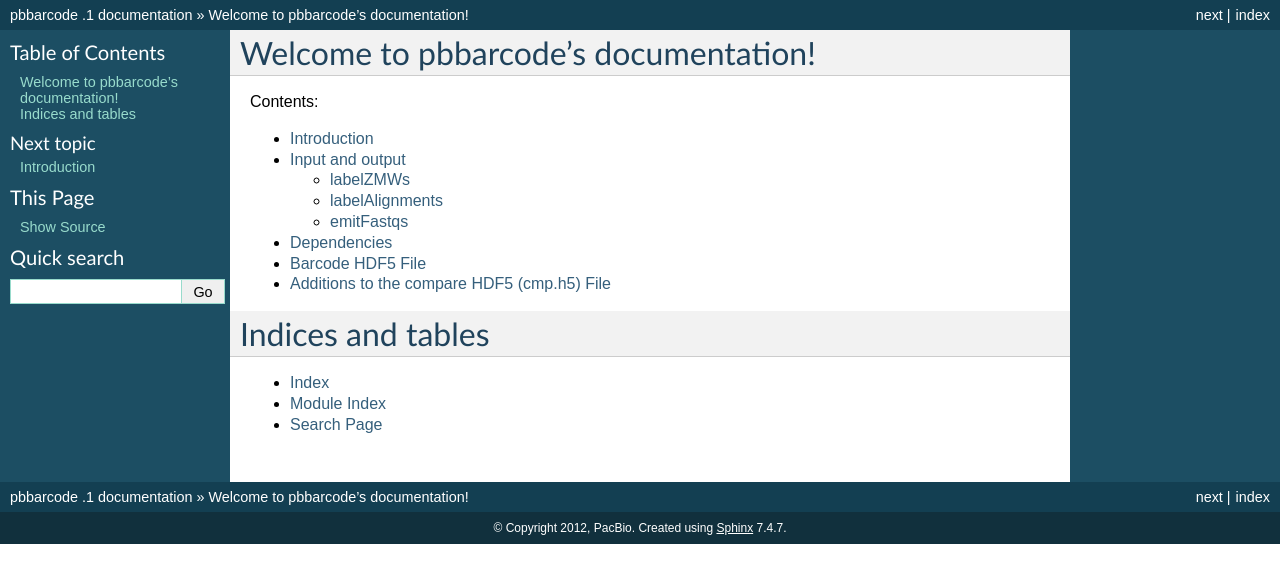
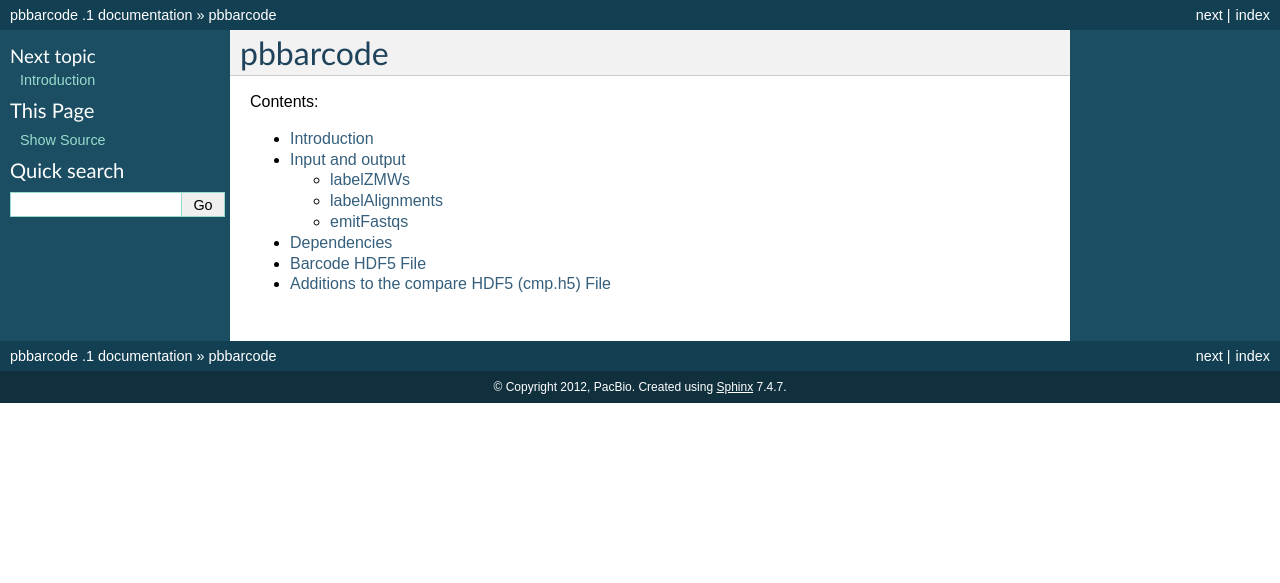
Before and after one commit to bnbowman/pbbarcode, a Sphinx documentation site: the page built from doc/index.rst, in a window 1280 px wide. Shown: the top 583 px of the page. Built offline with Sphinx 7.4.7, drawn with Linux system fonts in a browser that asks for light colours.

Commit message:
bug 22891 major secondary documentation refactoring
[git-p4: depot-paths = "//depot/software/bioinformatics/tools/pbbarcode/": change = 125251]

```diff
--- a/doc/conf.py
+++ b/doc/conf.py
@@ -25,7 +25,7 @@ import sys, os
 
 # Add any Sphinx extension module names here, as strings. They can be extensions
 # coming with Sphinx (named 'sphinx.ext.*') or your custom ones.
-extensions = []
+extensions = ['sphinx.ext.autodoc', 'sphinx.ext.intersphinx', 'sphinx.ext.todo', 'sphinx.ext.coverage', 'sphinx.ext.viewcode']
 
 # Add any paths that contain templates here, relative to this directory.
 templates_path = ['_templates']
--- a/doc/index.rst
+++ b/doc/index.rst
@@ -3,8 +3,8 @@
    You can adapt this file completely to your liking, but it should at least
    contain the root `toctree` directive.
 
-Welcome to pbbarcode's documentation!
-=====================================
+pbbarcode
+=========
 
 Contents:
 
@@ -12,11 +12,3 @@ Contents:
    :maxdepth: 2
 
    PbbarcodeFunctionalSpecification
-
-
-Indices and tables
-==================
-
-* :ref:`genindex`
-* :ref:`modindex`
-* :ref:`search`
```
